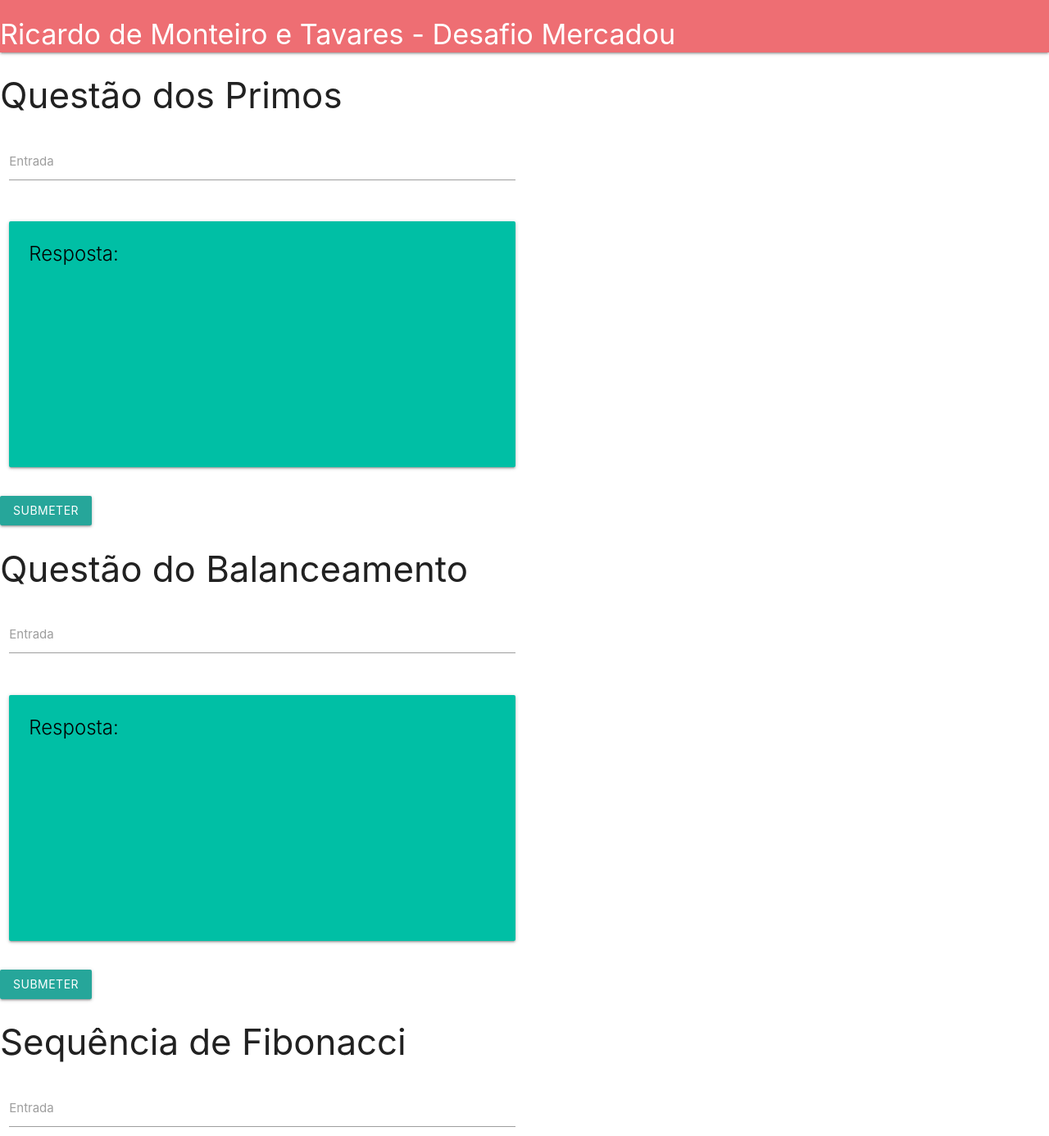
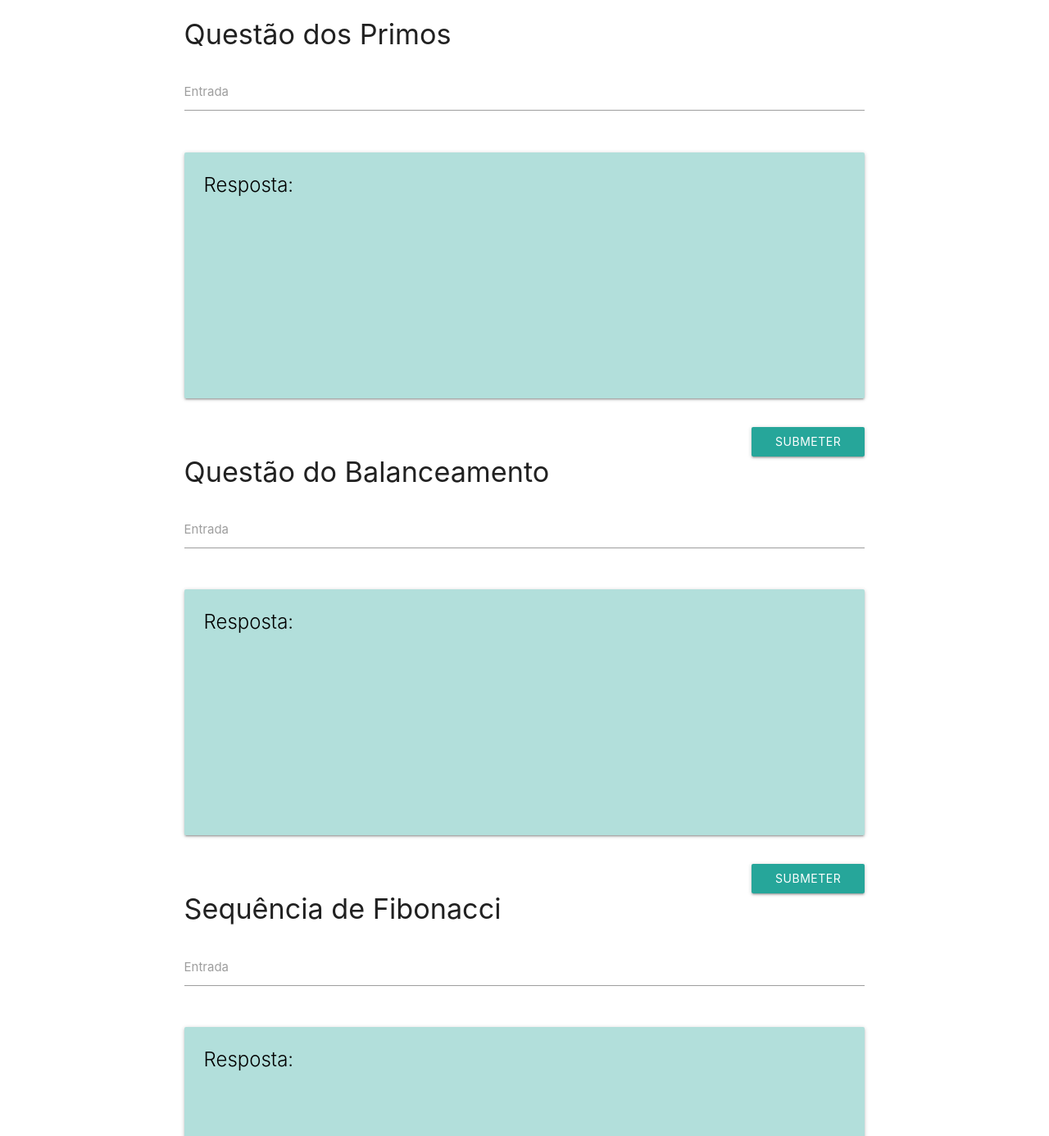
Before and after one commit to ricardoMonteiroTavares/DesafioMercadou, a plain HTML site: page perguntas/index.html in a window 1280 px wide. Shown: the top 1386 px of the page at 82% size. Drawn offline with nearby package versions, Linux system fonts and the light colour scheme.

Commit message:
Versão 5
Ajustes de design

```diff
--- a/perguntas/index.html
+++ b/perguntas/index.html
@@ -7,27 +7,21 @@
 
     </head>
     <body>
-        <header class="navbar-fixed teal accent-3">
 
-            <nav class="nav-wrapper">
-                <h4>Ricardo de Monteiro e Tavares - Desafio Mercadou</h4>
-            </nav>
-
-        </header>
-
-
+        <main class="row">
+            <div class="col s8 offset-s2">
             <div id='primo'>
-            <h3>Questão dos Primos</h3>
+                <h4>Questão dos Primos</h4>
                 <div class="row">
-                <div class="input-field col s6">
+                    <div class="input-field col s12">
                         <input v-model="str" id="input" type="text" class="validate">
                         <label class="active" for="input">Entrada</label>
                     </div>
                 </div>
 
                 <div class="row">
-                <div class="col s12 m6">
-                    <div class="small card teal accent-4">
+                    <div class="col s12">
+                        <div class="small card teal lighten-4">
                             <div class="card-content black-text">
                             <span class="card-title">Resposta:</span>
                             <p>{{ message }}</p>
@@ -36,24 +30,24 @@
                     </div>
                 </div>
                 <button
-                class="btn waves-effect waves-light"
+                    class="btn waves-effect waves-light col s2 offset-s10"
                 >Submeter</button>
             </div>
 
             <div id='balanceado'>
-            <h3>Questão do Balanceamento</h3>
+                <h4>Questão do Balanceamento</h4>
 
 
                 <div class="row">
-                <div class="input-field col s6">
+                    <div class="input-field col s12">
                         <input v-model="str" id="input" type="text" class="validate">
                         <label class="active" for="input">Entrada</label>
                     </div>
                 </div>
 
                 <div class="row">
-                <div class="col s12 m6">
-                    <div class="small card teal accent-4">
+                    <div class="col s12">
+                        <div class="small card teal lighten-4">
                             <div class="card-content black-text">
                             <span class="card-title">Resposta:</span>
                             <p>{{ message }}</p>
@@ -63,22 +57,22 @@
                 </div>
                 <button
                     v-on:click="isBalanceado"
-                class="btn waves-effect waves-light"
+                    class="btn waves-effect waves-light col s2 offset-s10"
                 >Submeter</button>
             </div>
 
             <div id='fibo'>
-            <h3>Sequência de Fibonacci</h3>
+                <h4>Sequência de Fibonacci</h4>
                 <div class="row">
-                <div class="input-field col s6">
+                    <div class="input-field col s12">
                         <input v-model.number="value" id="input" type="text" class="validate">
                         <label class="active" for="input">Entrada</label>
                     </div>
                 </div>
 
                 <div class="row">
-                <div class="col s12 m6">
-                    <div class="small card teal accent-4">
+                    <div class="col s12">
+                        <div class="small card teal lighten-4">
                             <div class="card-content black-text">
                             <span class="card-title">Resposta:</span>
                             <p>{{ message }}</p>
@@ -88,9 +82,13 @@
                 </div>
                 <button
                     v-on:click="fibonacci"
-                class="btn waves-effect waves-light"
+                    class="btn waves-effect waves-light col s2 offset-s10"
                 >Submeter</button>
             </div>
+            </div>
+        </main>
+
+
         <script type="text/javascript" src="questao1.js"></script>
     </body>
 </html>
```
Lines whose indentation alone changed are shown as unchanged.
